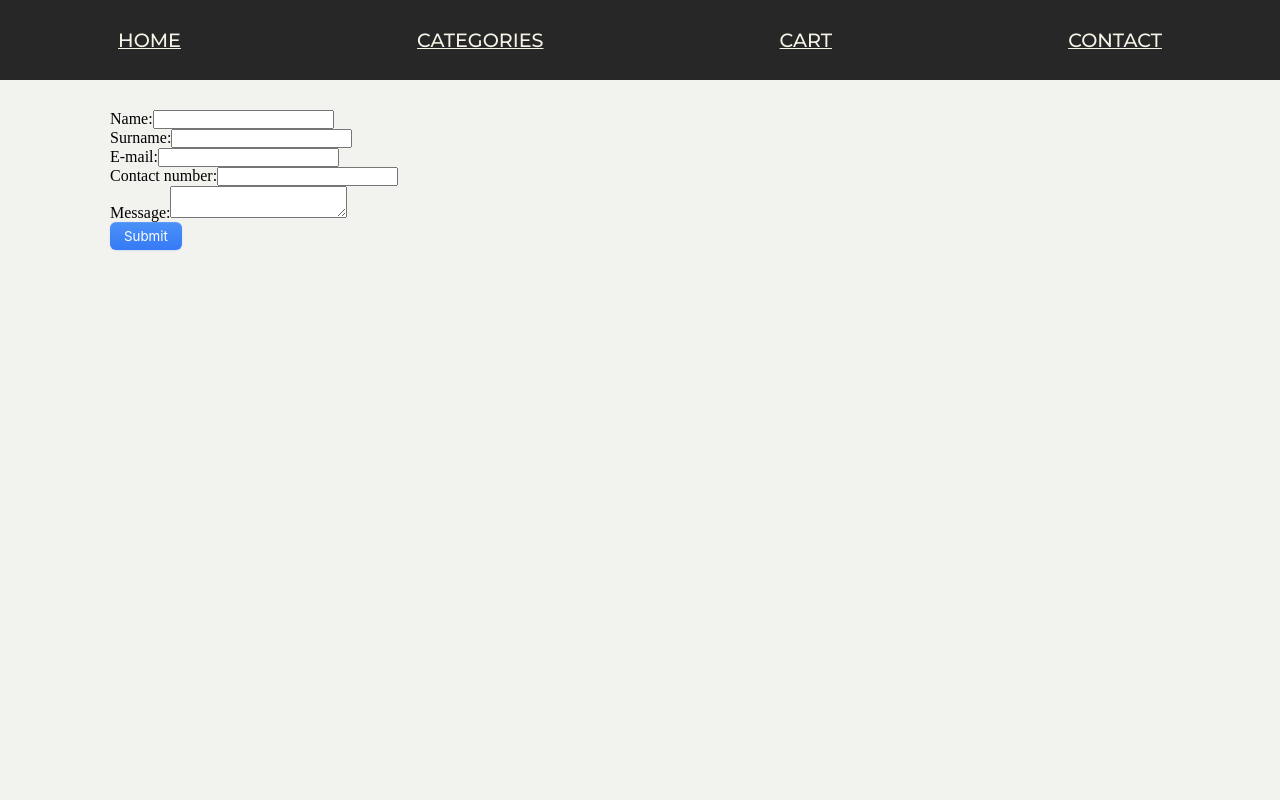
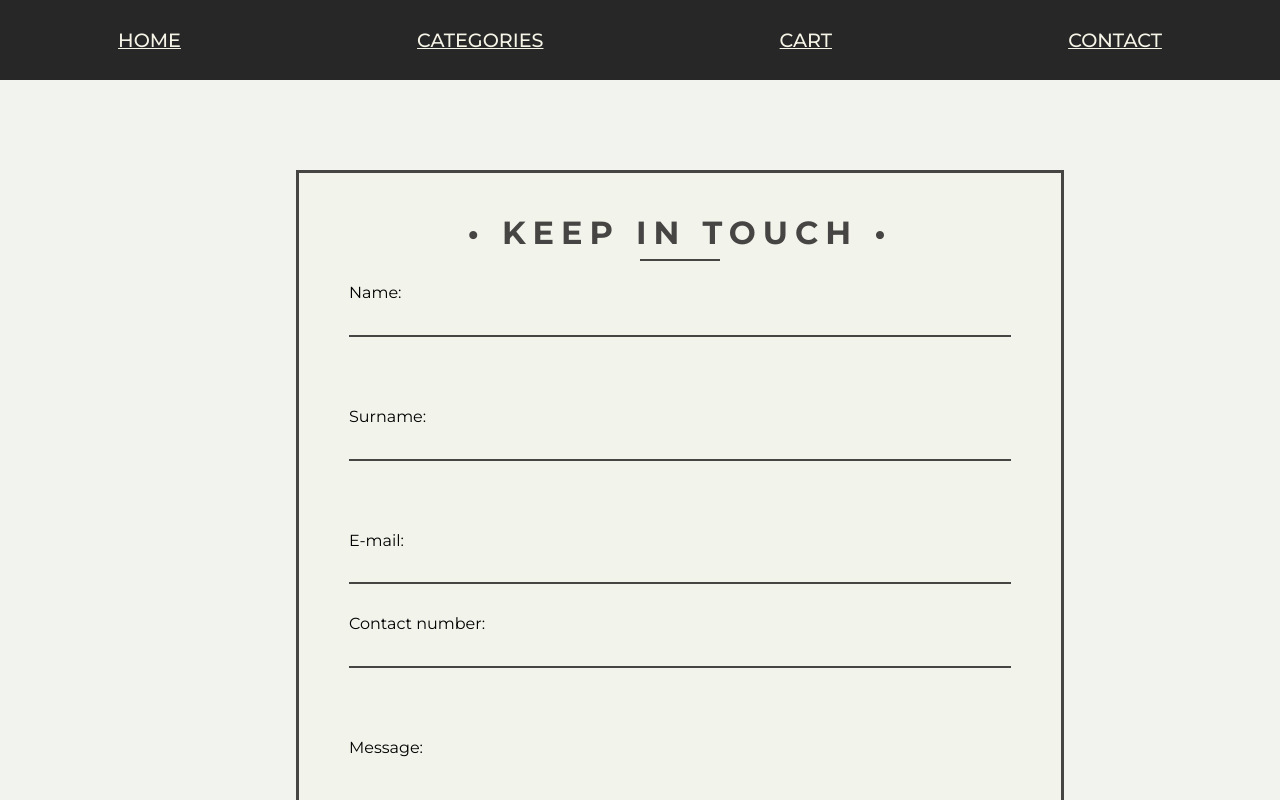
Before and after one commit to michalsamulak/ReactShop, a React (Vite) app: page /Contact in a window 1280 px wide. Shown: the top 800 px of the page. Built offline with nearby package versions, Linux system fonts and the light colour scheme.

Commit message:
style form

```diff
--- a/src/context/ShopContaxt.tsx
+++ b/src/context/ShopContaxt.tsx
@@ -26,7 +26,6 @@ export type ICartActions = {
     getQuantity: (id: number) => number;
     cartProducts: ICartProduct[];
     getTotalPrice: () => number;
-
 };
 
 const ShopContext = createContext({} as ICartActions);
--- a/src/pages/Contact.tsx
+++ b/src/pages/Contact.tsx
@@ -1,5 +1,5 @@
 import { Field, FieldProps, Form, Formik } from 'formik';
-import { Label, SubmitBtn } from '../style/Contact.style';
+import { ContactForm, InputWrapper, Label, SubmitBtn } from '../style/Contact.style';
 import { schema } from "../utils/validation";
 
 export const Contact = () => {
@@ -23,44 +23,46 @@ export const Contact = () => {
     onSubmit={()=>{}}
 >
     {() => (
-        <Form className="form">
-            <div className="input">
+        <ContactForm className="form">
+          <h1>&bull; Keep in Touch &bull;</h1>
+          <div className="underline"></div>
+            <InputWrapper >
                 <Label htmlFor={"name"} >
                     Name:
                 </Label>
-                <Field as="input" id={"name"} name={"name"} className='field'></Field>
-            </div>
+                <Field as="input" type='text' id={"name"} name={"name"} className='field'></Field>
+            </InputWrapper>
 
-            <div className="input">
+            <InputWrapper >
                 <Label htmlFor={"namsurnamee"} >
                 Surname:
                 </Label>
-                <Field as="input" id={"surname"} name={"surname"} className='field'></Field>
-            </div>
+                <Field as="input" type='text' id={"surname"} name={"surname"} className='field'></Field>
+            </InputWrapper>
 
-            <div className="input">
+            <InputWrapper >
                 <Label htmlFor={"email"} >
                 E-mail:
                 </Label>
-                <Field as="input" type="email" id={"email"} name={"email"} className='field'></Field>
-            </div>
-            <div className="number">
+                <Field as="input" type="email" id={"email"} name={"email"} className='email'></Field>
+            </InputWrapper>
+            <InputWrapper >
                 <Label htmlFor={"number"} >
                     Contact number:
                 </Label>
-                <Field as="input" id={"number"} name={"number"} className='field'></Field>
-            </div>
-            <div className="message">
+                <Field as="input" type='text' id={"number"} name={"number"} className='number'></Field>
+            </InputWrapper>
+            <InputWrapper >
                 <Label htmlFor={"message"} >
                 Message:
                 </Label>
                 <Field as="textarea"  id={"message"} name={"message"} className='field'></Field>
-            </div>
+            </InputWrapper>
 
             <SubmitBtn type="submit">
                 Submit
             </SubmitBtn>
-        </Form>
+        </ContactForm>
     )}
 </Formik>
   )
--- a/src/style/Contact.style.ts
+++ b/src/style/Contact.style.ts
@@ -1,3 +1,4 @@
+import { Form } from "formik";
 import styled from "styled-components";
 import { ButtonGlobal } from "./Common";
 
@@ -6,6 +7,87 @@ export const Label = styled.label`
 `
 
 export const SubmitBtn = styled(ButtonGlobal)`
+width: 150px;
+margin-left: 50%;
+transform: translateX(-50%);
+font-size: 24px;
+
+`
+export const ContactForm = styled(Form)`
+@import url(https://fonts.googleapis.com/css?family=Montserrat:400,700);
+font-family: 'Montserrat', Arial, sans-serif;
+background: #F2F3EB;
+
+   border: solid 3px #474544;
+   max-width: 768px;
+   margin: 60px auto;
+    position: relative;
+    padding: 40px;
+
+ & h1 {
+   color: #474544;
+   font-size: 32px;
+   font-weight: 700;
+   letter-spacing: 7px;
+   text-align: center;
+   text-transform: uppercase;
+   margin-bottom: 15px;
+ }
+
+ & .underline {
+  border-bottom: solid 2px #474544;
+  margin: -0.512em auto;
+  width: 80px;
+
+}
 
 
+&  textarea {
+ 	line-height: 150%;
+ 	height: 150px;
+ 	resize: none;
+    width: 100%;
+ }
 `
+
+export const InputWrapper = styled.div`
+   padding: 10px;
+   margin: 20px 0;
+
+
+  & .number {
+  width: 45%;
+}
+& .email {
+	float: right;
+	width: 45%;
+}
+
+& input[type='text'], [type='email'], select, textarea {
+	background: none;
+  border: none;
+	border-bottom: solid 2px #474544;
+	color: #474544;
+	font-size: 1.000em;
+  font-weight: 400;
+  letter-spacing: 1px;
+	margin: 0em 0 1.875em 0;
+	padding: 0 0 0.875em 0;
+  text-transform: uppercase;
+	width: 100%;
+	-webkit-box-sizing: border-box;
+	-moz-box-sizing: border-box;
+	-ms-box-sizing: border-box;
+	-o-box-sizing: border-box;
+	box-sizing: border-box;
+	-webkit-transition: all 0.3s;
+	-moz-transition: all 0.3s;
+	-ms-transition: all 0.3s;
+	-o-transition: all 0.3s;
+	transition: all 0.3s;
+}
+& input[type='text']:focus, [type='email']:focus, textarea:focus {
+	outline: none;
+	padding: 0 0 0.875em 0;
+}
+`
```
